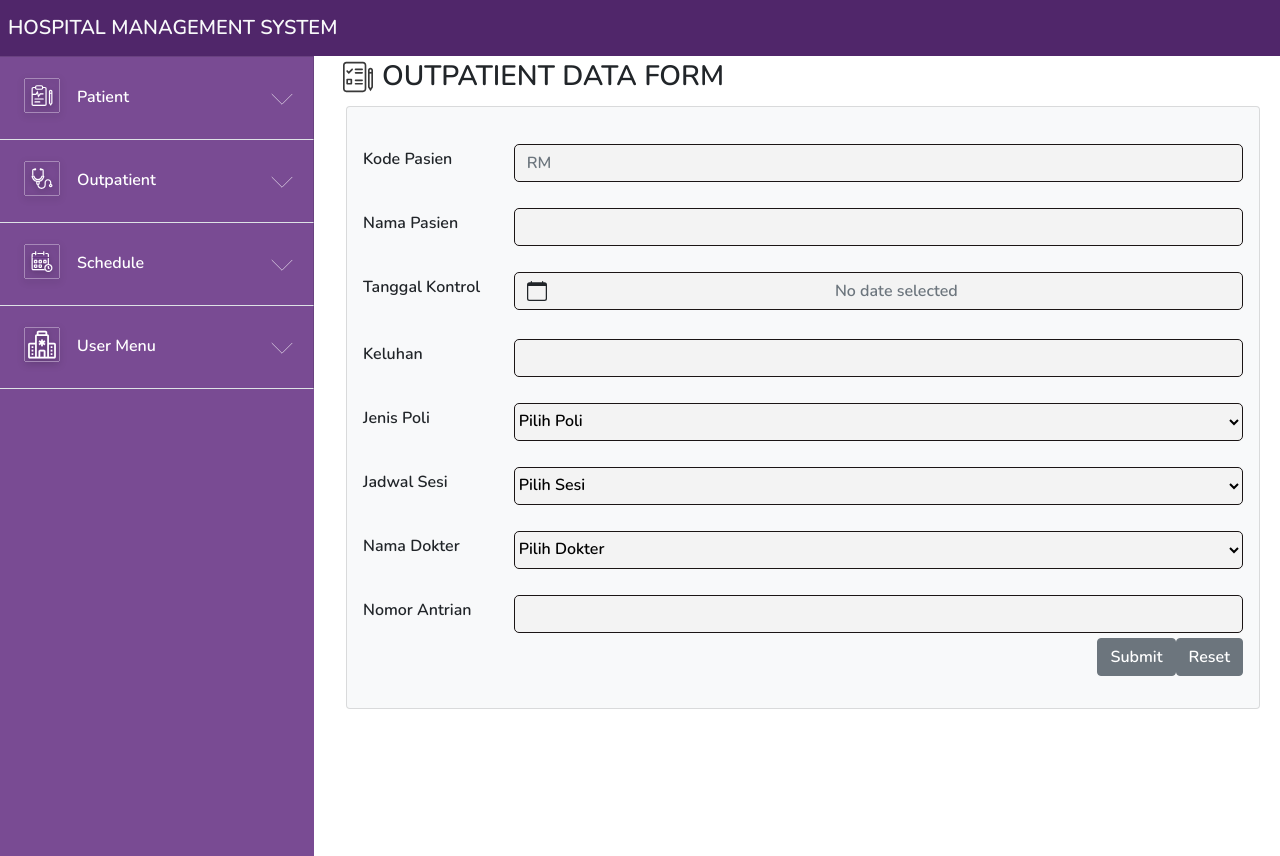
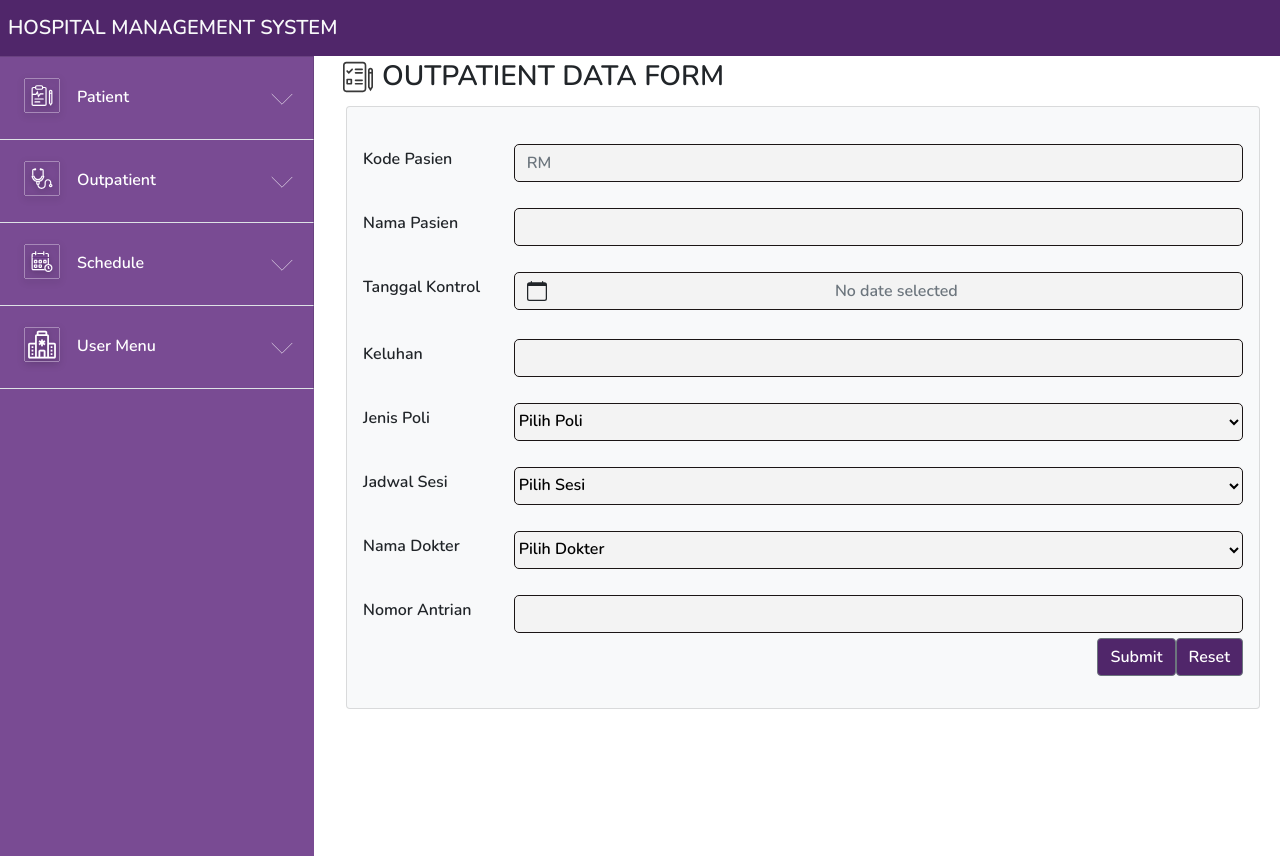
Before and after one commit to ardhanshahab/holyhospital, a Vue app: page /addoutpatient in a window 1280 px wide. Built offline with nearby package versions, Linux system fonts and the light colour scheme; what vue-cookie, vue-localstorage would draw is missing.

Commit message:
Update outpatientadd.vue
changebuttontoungupurple

```diff
--- a/src/views/outpatientadd.vue
+++ b/src/views/outpatientadd.vue
@@ -131,8 +131,8 @@
           <b-form-input id="input-4" v-model="queue" trim class="hdrop"></b-form-input>
         </b-form-group>
         <div class="d-flex justify-content-end">
-        <b-btn @click="onSubmit()">Submit</b-btn>
-        <b-btn @click="onReset()">Reset</b-btn>
+        <b-btn class="unguprimary" @click="onSubmit()">Submit</b-btn>
+        <b-btn class="unguprimary" @click="onReset()">Reset</b-btn>
         </div>
 
               </b-col>
```
